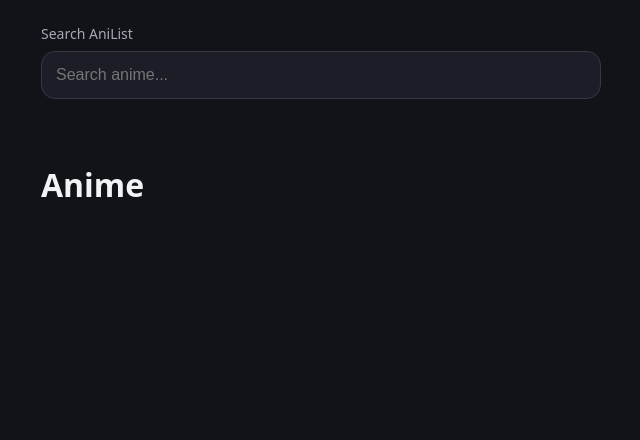
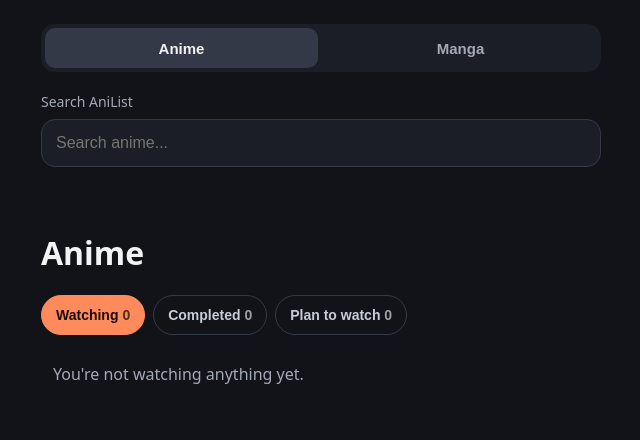
Before and after one commit to IRM4N01/Kirodex, a plain HTML site: page index.html in a window 1280 px wide. Shown: the whole page, without its empty margins (319-959 px from the left). Drawn offline with Linux system fonts and the light colour scheme.

Commit message:
Add anime/manga tabs and status filters with counts

```diff
--- a/components.css
+++ b/components.css
@@ -59,3 +59,57 @@
   color: var(--muted);
   cursor: default;
 }
+
+.tabs {
+  display: grid;
+  grid-template-columns: repeat(2, 1fr);
+  gap: 6px;
+  padding: 4px;
+  margin-bottom: 20px;
+  background: var(--surface);
+  border-radius: 14px;
+}
+
+.tab {
+  height: 40px;
+  border: none;
+  border-radius: 10px;
+  background: transparent;
+  color: var(--muted);
+  font-size: 15px;
+  font-weight: 600;
+}
+
+.tab[aria-pressed="true"] {
+  background: #343947;
+  color: var(--text);
+}
+
+.filters {
+  display: flex;
+  gap: 8px;
+  margin-bottom: 14px;
+  overflow-x: auto;
+}
+
+.filter {
+  height: 40px;
+  padding: 0 14px;
+  border: 1px solid #343947;
+  border-radius: 20px;
+  background: transparent;
+  color: #C9CDD6;
+  font-size: 14px;
+  font-weight: 600;
+  white-space: nowrap;
+}
+
+.filter[aria-pressed="true"] {
+  background: var(--accent);
+  border-color: var(--accent);
+  color: #1A0E08;
+}
+
+.filter-count {
+  opacity: 0.75;
+}
--- a/index.html
+++ b/index.html
@@ -13,16 +13,37 @@
 <body>
   <main>
 
+    <nav class="tabs" aria-label="Choose anime or manga">
+      <button class="tab" data-type="ANIME" aria-pressed="true">Anime</button>
+      <button class="tab" data-type="MANGA" aria-pressed="false">Manga</button>
+    </nav>
+
     <section class="search">
       <label for="search-input" class="search-label">Search AniList</label>
       <input id="search-input" type="search" placeholder="Search anime..." autocomplete="off">
       <ul id="results" class="list"></ul>
     </section>
 
-    <h1>Anime</h1>
+    <h1 id="list-heading">Anime</h1>
+
+    <div class="filters" role="group" aria-label="Filter by status">
+      <button class="filter" data-status="CURRENT" aria-pressed="true">
+        <span class="filter-label">Watching</span> <span class="filter-count">0</span>
+      </button>
+      <button class="filter" data-status="COMPLETED" aria-pressed="false">
+        <span class="filter-label">Completed</span> <span class="filter-count">0</span>
+      </button>
+      <button class="filter" data-status="PLANNING" aria-pressed="false">
+        <span class="filter-label">Plan to watch</span> <span class="filter-count">0</span>
+      </button>
+    </div>
+
     <ul id="list" class="list"></ul>
+
   </main>
+
   <script type="module" src="main.js"></script>
+
 </body>
 
 </html>
--- a/main.js
+++ b/main.js
@@ -3,7 +3,53 @@ import { renderList, renderResults } from './render.js';
 import { searchMedia } from './api.js';
 
 const container = document.querySelector('#list');
+const filtersEl = document.querySelector('.filters');   // NEW
 let list = loadList();
+let currentType = 'ANIME';
+let currentStatus = 'CURRENT';   // NEW: which filter is on
+
+function refresh() {
+  const visible = list.filter(e =>
+    e.type === currentType && e.status === currentStatus
+  );
+
+  const isAnime = currentType === 'ANIME';
+  const emptyMessages = {
+    CURRENT: isAnime ? "You're not watching anything yet." : "You're not reading anything yet.",
+    COMPLETED: 'Nothing completed yet.',
+    PLANNING: 'Your plan list is empty. Search above to add something.'
+  };
+
+  renderList(visible, container, emptyMessages[currentStatus]);
+  updateFilters();
+}
+
+// NEW: switch filter, update the buttons, redraw
+function setFilter(status) {
+  currentStatus = status;
+  for (const f of filtersEl.querySelectorAll('[data-status]')) {
+    f.setAttribute('aria-pressed', f.dataset.status === status ? 'true' : 'false');
+  }
+  refresh();
+}
+
+// NEW: "Watching" vs "Reading" depending on the tab
+function updateFilters() {
+  const isAnime = currentType === 'ANIME';
+  const labels = {
+    CURRENT: isAnime ? 'Watching' : 'Reading',
+    COMPLETED: 'Completed',
+    PLANNING: isAnime ? 'Plan to watch' : 'Plan to read'
+  };
+
+  for (const btn of filtersEl.querySelectorAll('[data-status]')) {
+    const status = btn.dataset.status;
+    const count = list.filter(e => e.type === currentType && e.status === status).length;
+
+    btn.querySelector('.filter-label').textContent = labels[status];
+    btn.querySelector('.filter-count').textContent = count;
+  }
+}
 
 function addOne(mediaId) {
   const entry = list.find(e => e.mediaId === mediaId);
@@ -18,10 +64,9 @@ function addOne(mediaId) {
   entry.updatedAt = Date.now();
 
   saveList(list);
-  renderList(list, container);
+  refresh();
 }
 
-//Adds a search result to the list
 function addToList(mediaId) {
   if (list.some(e => e.mediaId === mediaId)) return;
 
@@ -36,17 +81,20 @@ function addToList(mediaId) {
   });
 
   saveList(list);
-  renderList(list, container);
+  setFilter('PLANNING');   // CHANGED: show the Plan list so you can see what you just added
   renderResults(lastResults, resultsEl, list);
 }
 
-// One listener on the list handles every +1 button, even ones added later
 container.addEventListener('click', (e) => {
   const btn = e.target.closest('[data-action="plus"]');
   if (btn) addOne(Number(btn.dataset.id));
 });
 
-renderList(list, container);
+// NEW: filter clicks
+filtersEl.addEventListener('click', (e) => {
+  const btn = e.target.closest('[data-status]');
+  if (btn) setFilter(btn.dataset.status);
+});
 
 const input = document.querySelector('#search-input');
 const resultsEl = document.querySelector('#results');
@@ -65,7 +113,6 @@ input.addEventListener('input', () => {
   searchTimer = setTimeout(() => runSearch(text), 400);
 });
 
-// one listener on the results handles every Add button
 resultsEl.addEventListener('click', (e) => {
   const btn = e.target.closest('[data-action="add"]');
   if (btn) addToList(Number(btn.dataset.id));
@@ -75,7 +122,7 @@ async function runSearch(text) {
   resultsEl.innerHTML = '<li class="status-msg">Searching…</li>';
 
   try {
-    const results = await searchMedia(text);
+    const results = await searchMedia(text, currentType);
 
     if (text !== input.value.trim()) return;
 
@@ -86,3 +133,33 @@ async function runSearch(text) {
     resultsEl.innerHTML = '<li class="status-msg">Search failed. Check your connection.</li>';
   }
 }
+
+const tabsEl = document.querySelector('.tabs');
+const headingEl = document.querySelector('#list-heading');
+
+tabsEl.addEventListener('click', (e) => {
+  const tab = e.target.closest('[data-type]');
+  if (!tab) return;
+
+  currentType = tab.dataset.type;
+
+  for (const t of tabsEl.querySelectorAll('[data-type]')) {
+    t.setAttribute('aria-pressed', t === tab ? 'true' : 'false');
+  }
+
+  const isAnime = currentType === 'ANIME';
+  headingEl.textContent = isAnime ? 'Anime' : 'Manga';
+  input.placeholder = isAnime ? 'Search anime...' : 'Search manga...';
+
+  input.value = '';
+  resultsEl.innerHTML = '';
+  lastResults = [];
+
+  input.value = '';
+  resultsEl.innerHTML = '';
+  lastResults = [];
+
+  setFilter('CURRENT');
+});
+
+refresh();
--- a/render.js
+++ b/render.js
@@ -1,5 +1,13 @@
-export function renderList(list, container) {
+export function renderList(list, container, emptyMessage = 'Nothing here yet.') {
   container.innerHTML = '';
+
+  if (list.length === 0) {
+    const li = document.createElement('li');
+    li.className = 'status-msg';
+    li.textContent = emptyMessage;
+    container.append(li);
+    return;
+  }
 
   for (const entry of list) {
     const li = document.createElement('li');
```
